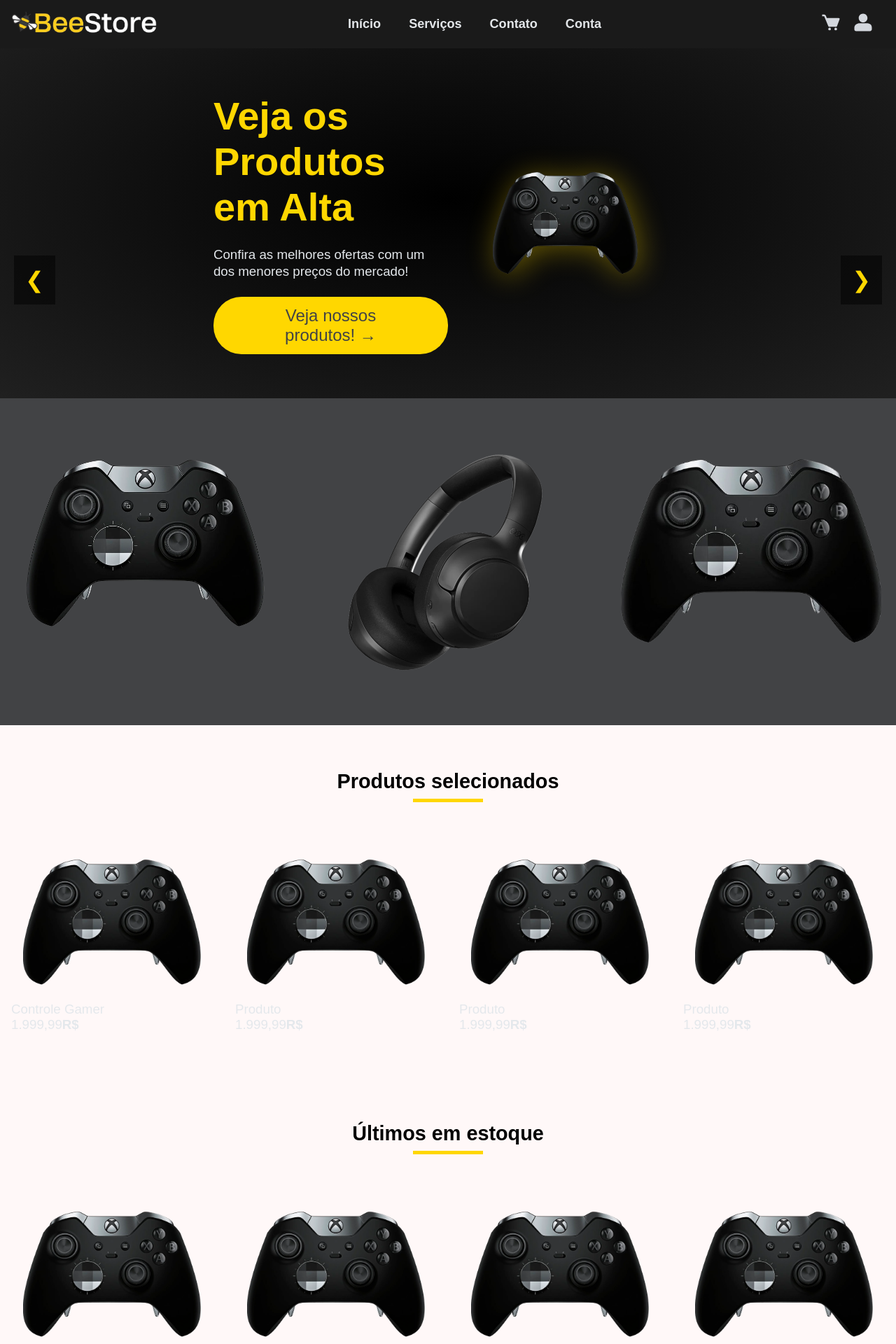
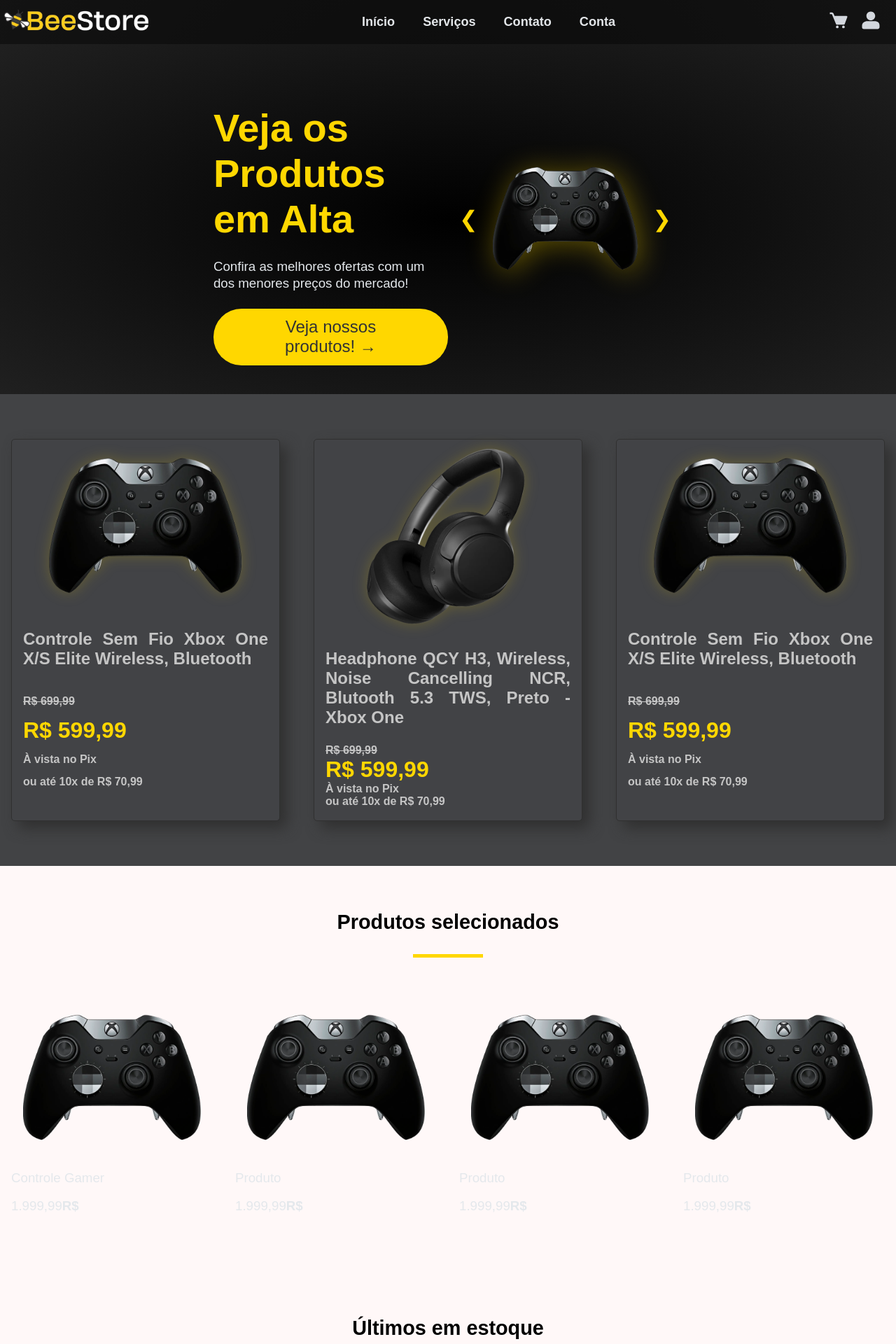
Before and after one commit to lookin-at-the-stars/Html, a PHP site: page /view/v_home_page.html in a window 1280 px wide. Shown: the top 1920 px of the page at 70% size. Run offline with PHP 8.4, Linux system fonts and the light colour scheme.

Commit message:
Modificações na homepage e criação de cards de produtos

```diff
--- a/css/global.css
+++ b/css/global.css
@@ -1,12 +1,13 @@
-*{
-box-sizing:  border-box;
-padding: 0;
-margin: 0;
+* {
+    -webkit-box-sizing: border-box;
+    -moz-box-sizing: border-box;
+    box-sizing: border-box;
 }
 
 body{
  font-family: "Poppins", sans-serif;
  background-image: radial-gradient(#000000,#202020);
+ margin: 0px;
 }
 
 .header-inner-content{
@@ -19,8 +20,8 @@ margin-right: auto;
 }
 
 .navbar{
-    background-color: #1a1a1a;
-    padding: 1rem;
+    background-color: #0808087e;
+    padding: 0.3rem;
     position: sticky;
     top: 0;
     /*box-shadow: 10px 0px 10px #323233;*/
@@ -119,7 +120,7 @@ nav ul li:hover{
 }
 .header-bottom-left button{
     font-weight: 500;
-    color: #424345;
+    color: #323233;
     background:#FFD700 ;
     border: none;
     outline: none;
@@ -169,6 +170,9 @@ header{
     justify-content: center;
     align-items: center;
     opacity: 0;
+    -webkit-transform: translateX(100%);
+    -moz-transform: translateX(100%);
+    -ms-transform: translateX(100%);
     transform: translateX(100%);
     transition: opacity 0.5s ease-in-out, transform 0.5s ease-in-out; /* Velocidade de entrada */
     padding: 0 50px; /* Adiciona um espaçamento lateral entre as imagens */
@@ -199,7 +203,7 @@ header{
     position: absolute;
     top: 50%;
     transform: translateY(-50%);
-    background-color: rgba(0, 0, 0, 0.5); /* Transparente com fundo escuro */
+    background-color: rgba(0, 0, 0, 0); /* Transparente com fundo escuro */
     color: #FFD700;
     font-size: 2rem;
     border: none;
@@ -209,12 +213,12 @@ header{
     transition: background-color 0.3s ease;
 }
 
-.carousel-control-prev {
-    left: 20px; /* Posição da seta à esquerda */
-}
+/* .carousel-control-prev {
+     left: 40rem; Posição da seta à esquerda
+} */
 
 .carousel-control-next {
-    right: 20px; /* Posição da seta à direita */
+    right: 0px; /* Posição da seta à direita */
 }
 
 .carousel-control-prev:hover, .carousel-control-next:hover {
@@ -309,10 +313,58 @@ main{
 grid-template-columns: repeat(3, 1fr);
 gap: 3rem;
 }
+.card{
+display: grid;
+ background-color: #424346;/* #585858 */
+box-shadow: #303030 10px 10px 20px;
+/* align-items: center;
+align-content: center; */
+/* justify-content: center;
+justify-items: center; */
+border-style:solid;
+border-width: 1px;
+border-color: #303030;
+border-radius: 5px;
+}
+.card p{
+    color: #c5c5c5;
+    font-size: 1.5rem;
+    text-align:justify;
+    font-weight: 700;
+    padding-inline: 1rem;
+    scroll-padding: -1rem;
+}
+.card .old-price{
+    text-decoration: line-through;
+}
+.card span{
+    color: #c5c5c5;
+    font-size: 1rem;
+    text-align:start;
+    font-weight: 700;
+    padding-inline: 1rem;
+    scroll-padding: 1rem;
+}
+.card .price{
+    color: #FFD700;
+    font-size: 2rem;
+    text-align:justify;
+    font-weight: 700;
+    padding-inline: 1rem;
+}
+.card .parcelado{
+    font-weight: bold;
+}
 
 .cols-content img{
     max-width: 100%;
+    width: 90%;
+    align-self: center;
+    justify-self: center;
     height: auto;
+    padding-inline: 1rem;
+    filter: drop-shadow(0px 0px 10px #d8b80042);
+
 }
 
 .cols-content-2 img{
--- a/js/resposividade.js
+++ b/js/resposividade.js
@@ -10,8 +10,7 @@ menuButton.addEventListener("click", () => {
 });
 
 // Adiciona evento de clique para fechar o menu
-closeButton.addEventListener("click", () => {
-    menu.style.display = "none"; // Oculta o menu
+closeButton.addEventListener("click", () => {menu.style.display = "none"; // Oculta o menu
     closeButton.style.display = "none"; // Esconde o "X"
 });
 
--- a/view/v_home_page.html
+++ b/view/v_home_page.html
@@ -13,9 +13,6 @@
     <link rel="stylesheet" href="../css/main.css">
 </head>
 <body>
-
-<!-- Header Section -->
-<header>
     <div class="navbar">
         <div class="header-inner-content show-menu">
             <a href=""><img src="../imagem/beestorelogo.png" class="logo" alt=""></a>
@@ -40,6 +37,8 @@
             </div>
         </div>
     </div>
+<!-- Header Section -->
+<header>
 
     <!-- Header Content -->
     <div class="header-content">
@@ -51,7 +50,9 @@
             </div>
             <div class="header-bottom-right">
                 <!-- Carousel -->
+
                 <div class="carousel-inner">
+                    <button class="carousel-control-prev" onclick="prevItem()">&#10094;</button>
                     <div class="carousel-item active">
                         <img class="carousel-img" src="../imagem/controle.png" alt="First slide">
                     </div>
@@ -61,11 +62,12 @@
                     <div class="carousel-item">
                         <img class="carousel-img" src="../imagem/controle2.png" alt="Third slide">
                     </div>
+                    <button class="carousel-control-next" onclick="nextItem()">&#10095;</button>
                 </div>
 
                 <!-- Arrow Controls -->
-                <button class="carousel-control-prev" onclick="prevItem()">&#10094;</button>
-                <button class="carousel-control-next" onclick="nextItem()">&#10095;</button>
+
+
             </div>
         </div>
     </div>
@@ -77,9 +79,19 @@
     <div class="barra-background">
         <div class="page-inner"></div>
         <div class="cols cols-content">
-            <img src="../imagem/controle.png" alt=""/>
-            <img src="../imagem/fone.png" alt=""/>
-            <img src="../imagem/controle2.png" alt=""/>
+            <div class="card"><img src="../imagem/controle.png" alt=""/>
+                <p>Controle Sem Fio Xbox One X/S Elite Wireless, Bluetooth </p>
+                <span class="old-price">R$ 699,99</span><span class="price">R$ 599,99</span>
+                <span>À vista no Pix</span><span>ou até 10x de R$ 70,99</span><br></div>
+            <div class="card"><img src="../imagem/fone.png" alt=""/>
+                <p>Headphone QCY H3, Wireless, Noise Cancelling NCR, Blutooth 5.3 TWS, Preto - Xbox One </p>
+                <span class="old-price">R$ 699,99</span><span class="price">R$ 599,99</span>
+                <span>À vista no Pix</span><span>ou até 10x de R$ 70,99</span><br></div>
+            <div class="card"><img src="../imagem/controle.png" alt=""/>
+                <p>Controle Sem Fio Xbox One X/S Elite Wireless, Bluetooth </p>
+            <span class="old-price">R$ 699,99</span><span class="price">R$ 599,99</span>
+            <span>À vista no Pix</span><span class="parcelado">ou até 10x de R$ 70,99</span><br></div>
+
         </div>
     </div>
 
```
